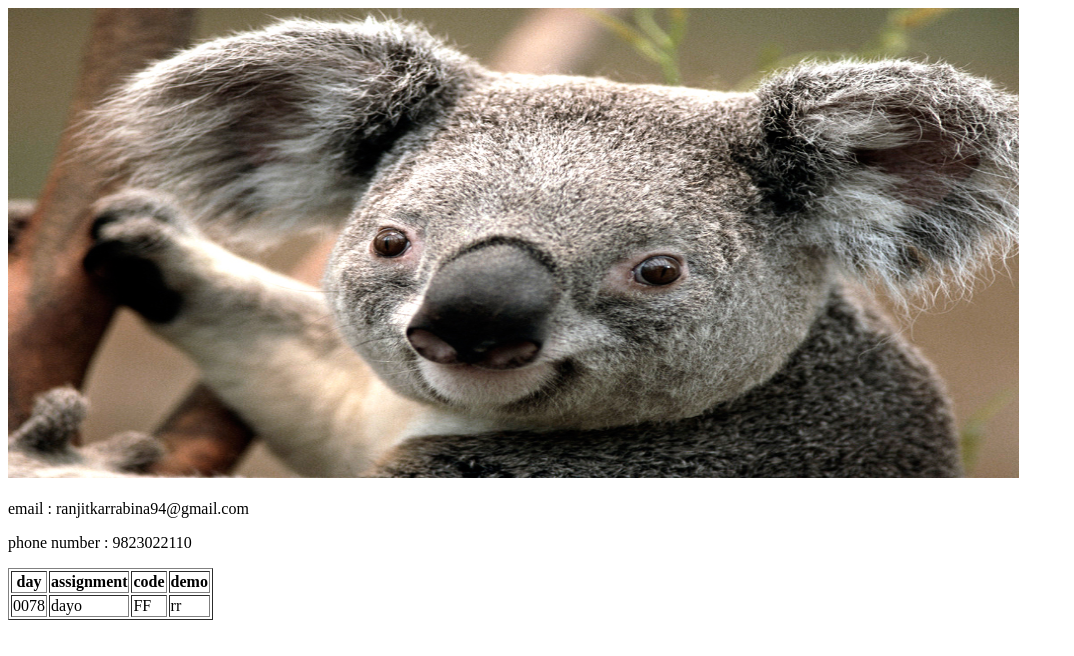
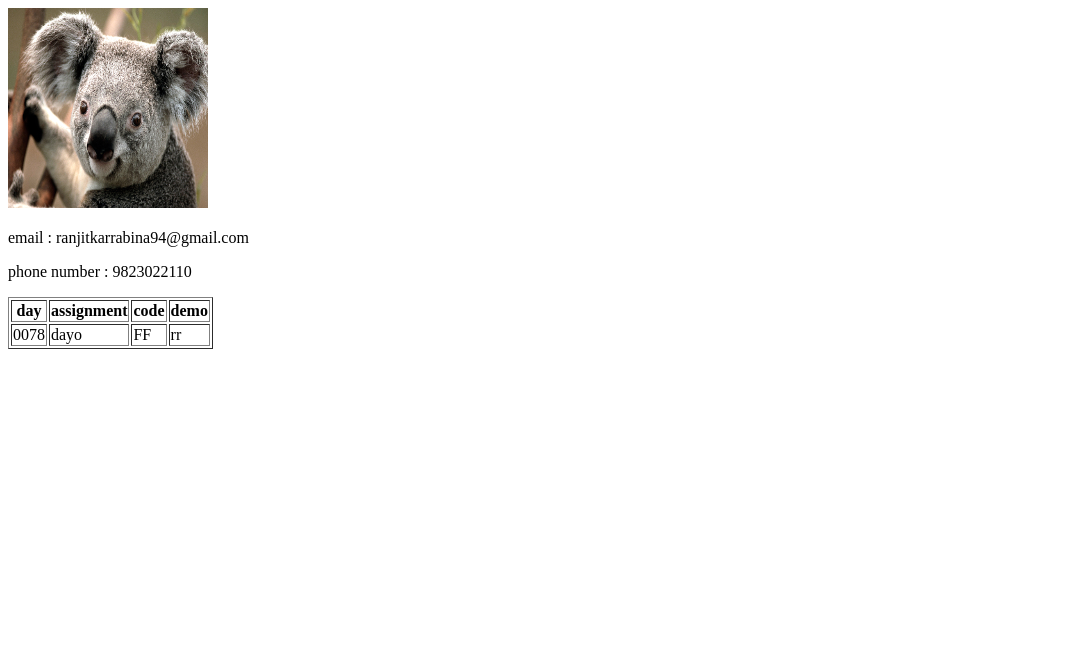
Before and after one commit to Rabina33/rabina33.github.io, a plain HTML site: page index.html in a window 1280 px wide. Shown: the whole page, without its empty margins (0-1074 px from the left). Drawn offline with Linux system fonts and the light colour scheme.

Commit message:
image size changed

```diff
--- a/index.html
+++ b/index.html
@@ -1,6 +1,6 @@
 <html>
 <body>
-    <img src="koa.jpg" width=80% height=60% style=oval>
+    <img src="koa.jpg" width=200px height=200px style=oval>
     <h1> </h1>
     <P> email : ranjitkarrabina94@gmail.com</P>
     <p> phone number : 9823022110</p>
```
